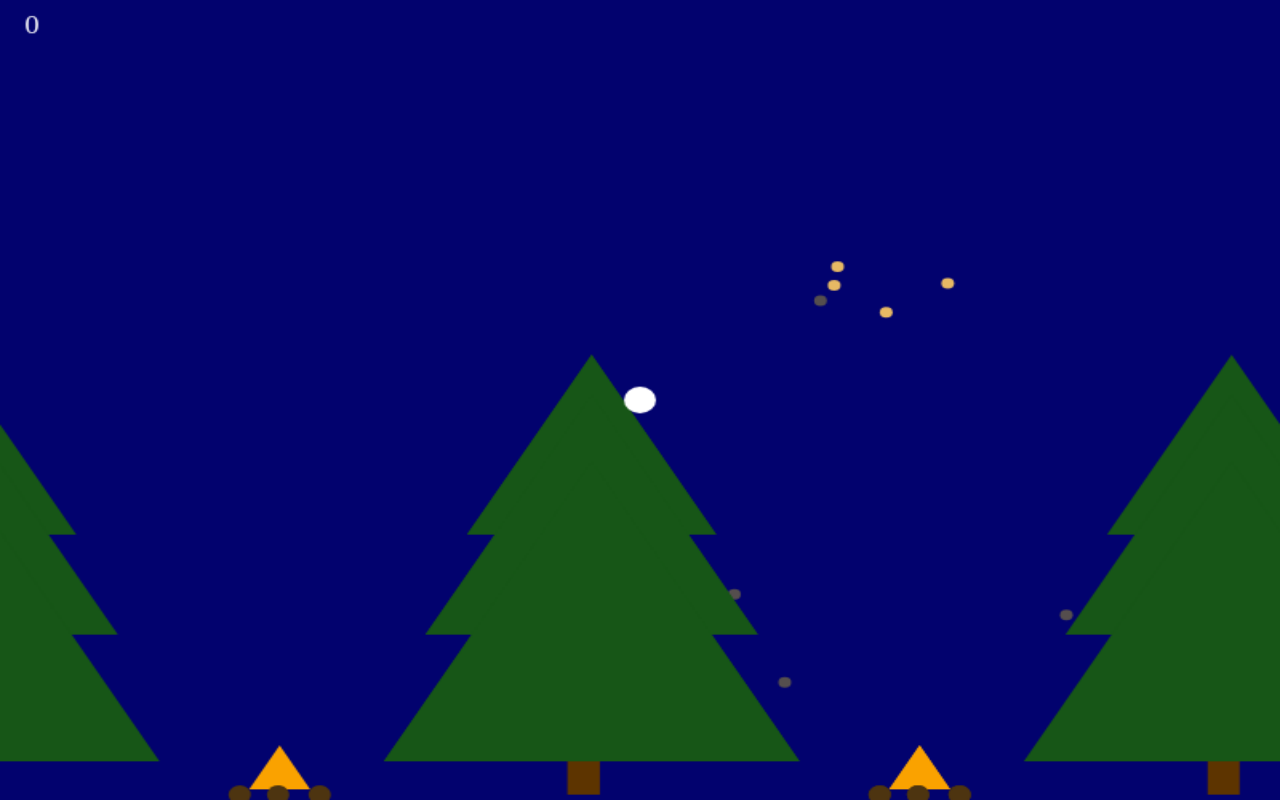
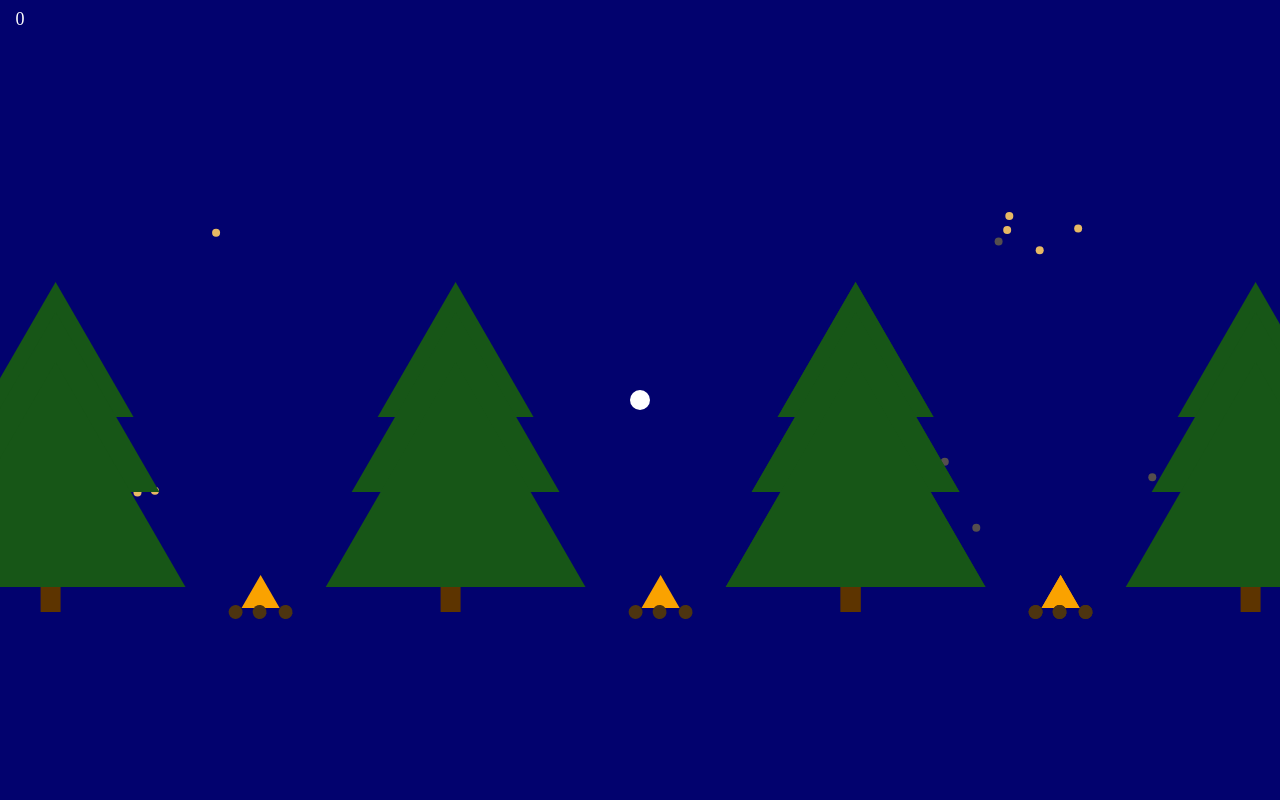
Before and after one commit to ShayanBahrainy/campfire, a browser extension: page Extension/campfire.html in a window 1280 px wide. Drawn offline with Linux system fonts and the light colour scheme.

Commit message:
Fix icon, and size of popup.

```diff
--- a/Extension/campfire.html
+++ b/Extension/campfire.html
@@ -3,6 +3,13 @@
     <head>
         <link rel="stylesheet" href="campfire.css">
         <script src="./dist/campfire.js" type="module"></script>
+        <style>
+        html, body {
+            width: 760px;
+            height: 560px;
+            margin: 0;
+        }
+        </style>
     </head>
     <body>
 
--- a/Game/engine/renderer.ts
+++ b/Game/engine/renderer.ts
@@ -33,8 +33,7 @@
         Renderer.instance = this;
 
         this.canvas = document.createElement("canvas");
-        this.canvas.width = 800;
-        this.canvas.height = 600;
+
         document.body.appendChild(this.canvas);
 
         this.tick = this.tick.bind(this);
@@ -129,8 +128,8 @@
 
 
     tick() {
-        //this.canvas.width = document.documentElement.clientWidth;
-        //this.canvas.height = document.documentElement.clientHeight;
+        this.canvas.width = document.documentElement.clientWidth;
+        this.canvas.height = document.documentElement.clientHeight;
         this.collisionChecks();
         let renderObjects = Renderer.sortObjects(this.objects);
         for (let object of renderObjects) {
```
Also changed, not shown: Extension/campfire.png, Extension/dist/engine/renderer.js, Extension/dist/river.js, Extension/manifest.json.
